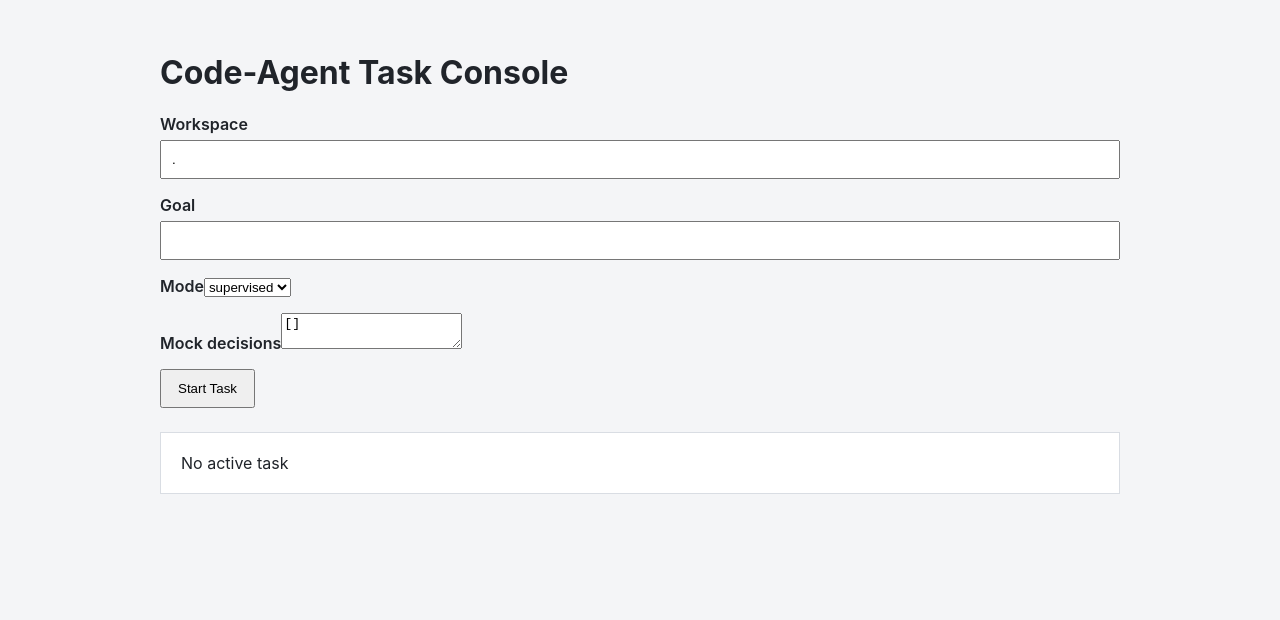
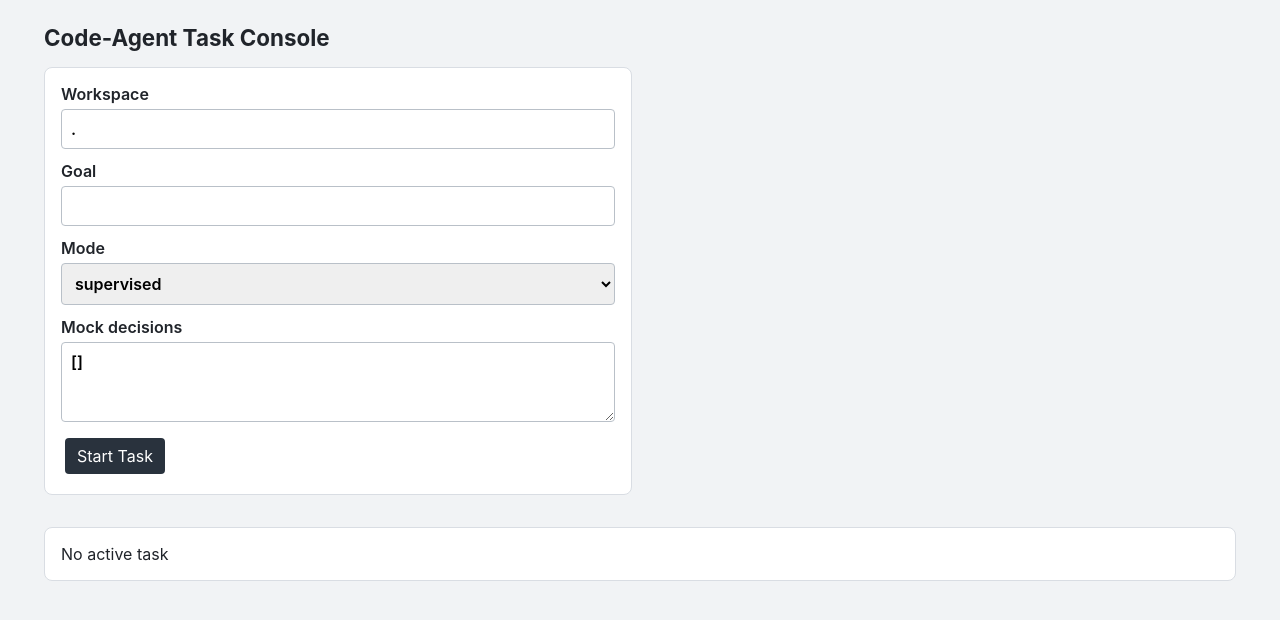
Before and after one commit to Sy444ycr/Code-Agent, a React (Vite) app in the folder web/: page / in a window 1280 px wide. Shown: the top 620 px of the page. Built offline with nearby package versions, Linux system fonts and the light colour scheme.

Commit message:
feat: connect web console to task events

```diff
--- a/web/src/App.tsx
+++ b/web/src/App.tsx
@@ -1,16 +1,37 @@
-import { useState } from "react";
+import { useEffect, useState } from "react";
 
+import { cancelTask, connectTaskEvents, decideApproval, getTask, resumeTask } from "./api";
+import { ApprovalPanel } from "./components/ApprovalPanel";
 import { TaskForm } from "./components/TaskForm";
-import type { TaskDetail } from "./types";
+import { TaskSummary } from "./components/TaskSummary";
+import { Timeline } from "./components/Timeline";
+import type { ConnectionState, TaskDetail, TaskEvent } from "./types";
 
-export default function App() {
+interface AppProps { initialTaskId?: string; }
+
+export default function App({ initialTaskId }: AppProps) {
   const [task, setTask] = useState<TaskDetail | null>(null);
+  const [taskId, setTaskId] = useState(initialTaskId);
+  const [error, setError] = useState("");
+  const [events, setEvents] = useState<TaskEvent[]>([]);
+  const [connection, setConnection] = useState<ConnectionState>("connecting");
+
+  useEffect(() => { if (taskId) void getTask(taskId).then(setTask).catch((caught) => setError(caught.message)); }, [taskId]);
+  useEffect(() => {
+    if (!taskId) return;
+    let cursor = 0; let retry: ReturnType<typeof setTimeout> | undefined;
+    const close = connectTaskEvents(taskId, cursor, (event) => { if (event.sequence <= cursor) return; cursor = event.sequence; setEvents((current) => [...current, event]); setConnection(event.type === "task_completed" ? "ended" : "realtime"); }, () => { setConnection("reconnecting"); retry = setTimeout(() => setConnection("connecting"), 500); });
+    return () => { close(); if (retry) clearTimeout(retry); };
+  }, [taskId]);
+  async function refresh(action: () => Promise<TaskDetail>) { try { setTask(await action()); } catch (caught) { setError(caught instanceof Error ? caught.message : "请求失败"); } }
 
   return (
     <main>
       <h1>Code-Agent Task Console</h1>
-      <TaskForm onCreated={setTask} />
-      <section aria-label="timeline">{task ? task.id : "No active task"}</section>
+      <TaskForm onCreated={(created) => { setTask(created); setTaskId(created.id); }} />
+      {error && <p role="alert">{error}</p>}
+      {task && <><TaskSummary task={task} onCancel={() => refresh(() => cancelTask(task.id))} onResume={() => refresh(() => resumeTask(task.id))} /><ApprovalPanel approvals={task.pending_approvals} onDecision={async (id, approved, scope) => { await decideApproval(id, approved, scope); setTask(await getTask(task.id)); }} /><Timeline connection={connection} events={events} /></>}
+      {!task && <section aria-label="timeline">No active task</section>}
     </main>
   );
 }
--- a/web/src/api.ts
+++ b/web/src/api.ts
@@ -1,4 +1,4 @@
-import type { TaskCreateInput, TaskDetail } from "./types";
+import type { TaskCreateInput, TaskDetail, TaskEvent } from "./types";
 
 async function requestJson<T>(path: string, init: RequestInit): Promise<T> {
   const response = await fetch(path, init);
@@ -22,3 +22,16 @@ export function createTask(input: TaskCreateInput): Promise<TaskDetail> {
     body: JSON.stringify(input),
   });
 }
+
+export function getTask(id: string): Promise<TaskDetail> { return requestJson<TaskDetail>(`/api/tasks/${id}`, {}); }
+export function cancelTask(id: string): Promise<TaskDetail> { return requestJson<TaskDetail>(`/api/tasks/${id}/cancel`, { method: "POST" }); }
+export function resumeTask(id: string): Promise<TaskDetail> { return requestJson<TaskDetail>(`/api/tasks/${id}/resume`, { method: "POST" }); }
+export function decideApproval(id: string, approved: boolean, scope: "once" | "task"): Promise<unknown> { return requestJson(`/api/approvals/${id}/decision`, { method: "POST", headers: { "Content-Type": "application/json" }, body: JSON.stringify({ approved, scope, actor: "web-user" }) }); }
+
+export function connectTaskEvents(id: string, after: number, onEvent: (event: TaskEvent) => void, onError: () => void): () => void {
+  if (typeof EventSource === "undefined") return () => undefined;
+  const source = new EventSource(`/api/tasks/${id}/events/stream?after=${after}`);
+  ["message", "task_started", "approval_requested", "approval_decided", "task_completed"].forEach((type) => source.addEventListener(type, (event) => onEvent(JSON.parse((event as MessageEvent).data) as TaskEvent)));
+  source.onerror = onError;
+  return () => source.close();
+}
--- a/web/src/styles.css
+++ b/web/src/styles.css
@@ -1 +1 @@
-:root{font-family:Inter,system-ui,sans-serif;color:#20242a;background:#f4f5f7}body{margin:0}main{max-width:960px;margin:0 auto;padding:32px}label{display:block;margin:16px 0;font-weight:600}input{display:block;width:100%;padding:10px;margin-top:6px;box-sizing:border-box}button{padding:10px 16px}section{margin-top:24px;padding:20px;background:white;border:1px solid #d9dde3}
+:root{font-family:Inter,system-ui,sans-serif;color:#20242a;background:#f1f3f5}*{box-sizing:border-box}body{margin:0}main{max-width:1240px;margin:0 auto;padding:24px;display:grid;grid-template-columns:minmax(260px,1fr) minmax(240px,1fr);gap:16px}h1{grid-column:1/-1;margin:0;font-size:1.4rem}form,section{padding:16px;background:#fff;border:1px solid #d9dde3;border-radius:8px}label{display:block;margin:0 0 12px;font-weight:600}input,select,textarea{display:block;width:100%;padding:9px;margin-top:5px;border:1px solid #b9c0c8;border-radius:4px;font:inherit}textarea{min-height:80px}button{padding:8px 12px;margin:4px;border:0;border-radius:4px;background:#29323d;color:#fff;font:inherit;cursor:pointer}button:disabled{opacity:.55;cursor:wait}section[aria-label="timeline"]{grid-column:1/-1;max-height:340px;overflow:auto}article{border-top:1px solid #e5e8eb;padding:8px 0}ol{padding-left:20px}p[role="alert"]{color:#b42318;font-weight:600}@media (max-width:640px){main{display:block;padding:12px}h1,form,section{margin-bottom:12px}button{width:100%;margin:4px 0}}
```
Also changed, not shown: 1 other file (tests, documents, lock files or other folders).
